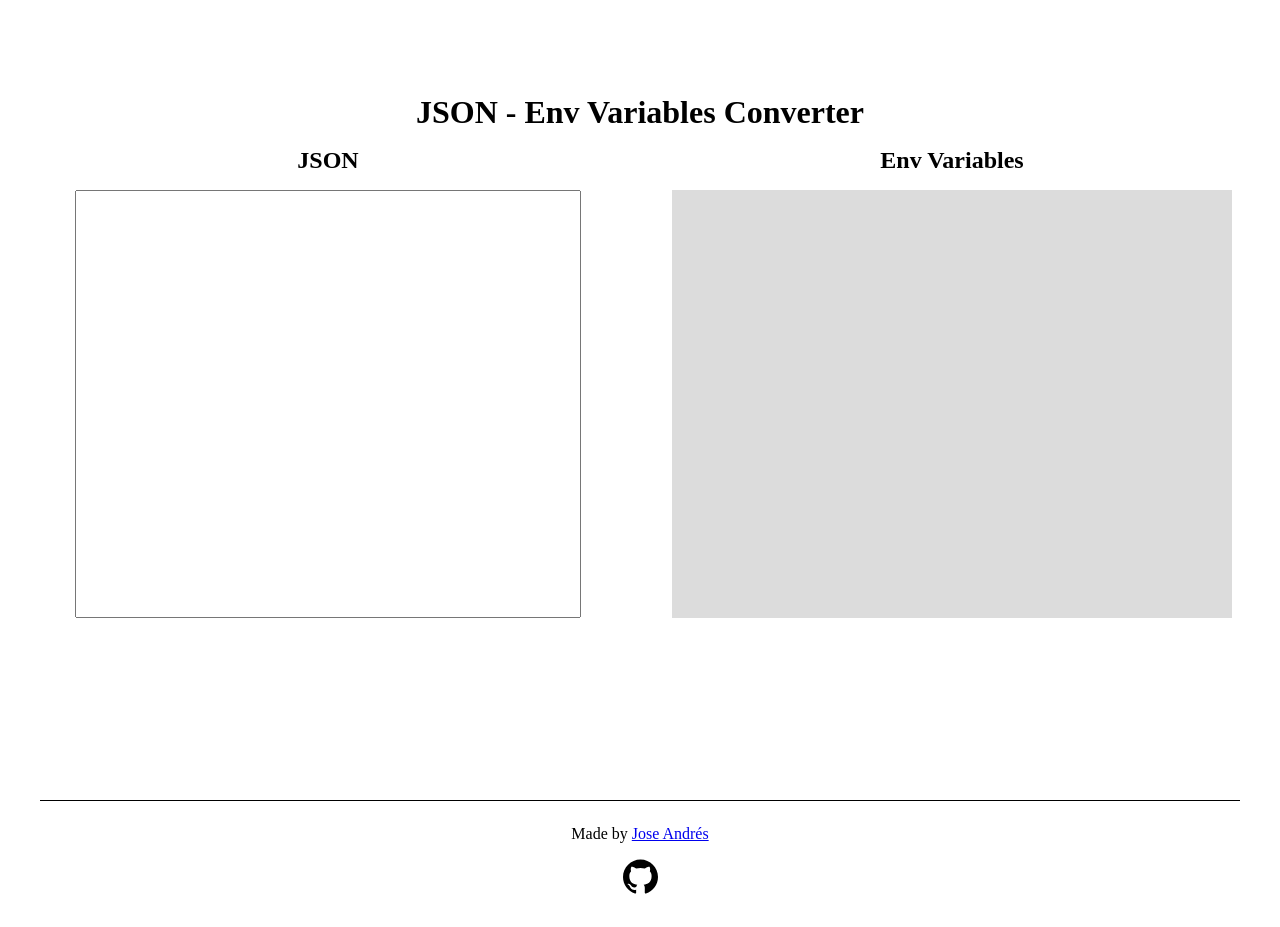
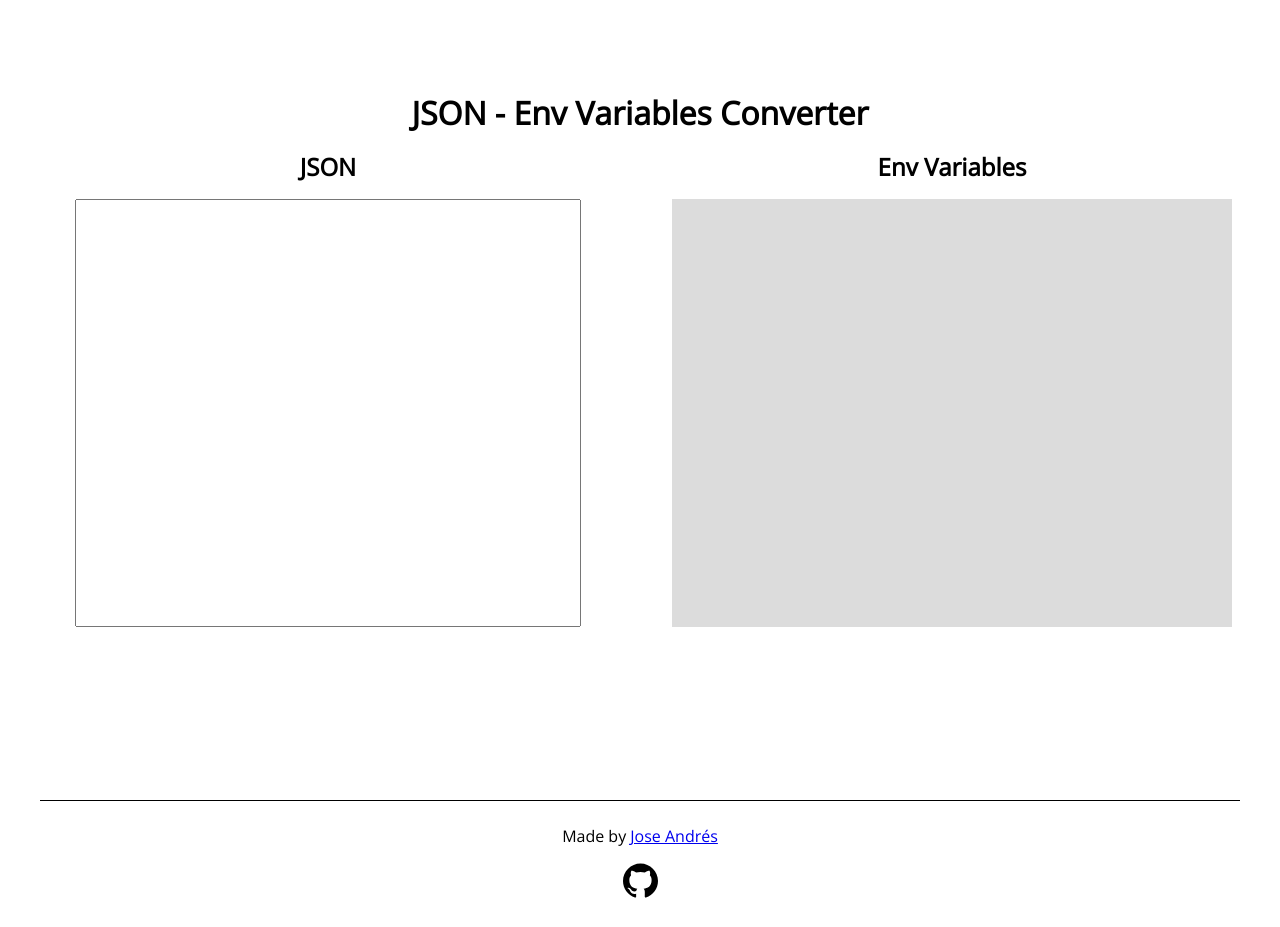
Before and after one commit to merojosa/json-env-converter, a SvelteKit app: page / in a window 1280 px wide. Built offline with nearby package versions, Linux system fonts and the light colour scheme.

Commit message:
Add clipboard and layout

```diff
--- a/package.json
+++ b/package.json
@@ -18,5 +18,8 @@
     "typescript": "^5.0.3",
     "vite": "^4.2.1"
   },
-  "type": "module"
+  "type": "module",
+  "dependencies": {
+    "@fontsource/open-sans": "^4.5.14"
+  }
 }
--- /dev/null
+++ b/src/routes/+layout.svelte
@@ -0,0 +1,47 @@
+<script>
+  import "@fontsource/open-sans";
+</script>
+
+<slot />
+
+<svelte:head>
+  <title>JSON - Env Variables Converter</title>
+  <meta
+    name="description"
+    content="A JSON-Environments variables online converter"
+  />
+</svelte:head>
+
+<style>
+  :global(body) {
+    all: unset;
+    min-height: 100vh;
+    display: grid;
+    grid-template-columns: 1fr;
+    grid-template-rows: 100vh auto;
+    grid-template-areas: "main" "footer";
+    overflow-x: hidden;
+    font-family: "Open Sans", sans-serif;
+  }
+
+  :global(main) {
+    grid-area: main;
+    margin: 1rem;
+    display: flex;
+    flex-direction: column;
+    justify-content: center;
+    align-items: center;
+  }
+
+  :global(footer) {
+    grid-area: footer;
+    display: flex;
+    flex-direction: column;
+    justify-content: center;
+    align-items: center;
+    gap: 1rem;
+    padding: 1.5rem 1rem;
+    margin: 0 2.5rem;
+    border-top: 1px solid black;
+  }
+</style>
--- a/src/routes/+page.svelte
+++ b/src/routes/+page.svelte
@@ -1,9 +1,17 @@
 <script lang="ts">
   import Github from "./github.svelte";
   import { converter } from "./converter-store";
-  import { browser } from "$app/environment";
+  import Clipboard from "./components/clipboard.svelte";
 
   let textareaValue = "";
+
+  const copyTextarea = async () => {
+    try {
+      await navigator.clipboard.writeText($converter);
+    } catch (err) {
+      console.error(err);
+    }
+  };
 
   $: converter.fromJsonToEnv(textareaValue);
 </script>
@@ -18,40 +26,26 @@
     <h2>Env Variables</h2>
     <div class="result-container">
       <pre><code>{$converter}</code></pre>
+      <button class="clipboard-button" on:click={copyTextarea}>
+        <div>
+          <Clipboard />
+        </div>
+      </button>
     </div>
   </section>
 </main>
 <footer>
   <span>
-    Made by <a href="https://jose-andres.dev" target="_blank">Jose Andrés</a
-    ></span
-  >
+    Made by <a href="https://jose-andres.dev" target="_blank">Jose Andrés</a>
+  </span>
   <div class="icons-container">
     <a href="https://github.com/merojosa/json-env-converter" target="_blank"
-      ><Github /></a
-    >
+      ><Github />
+    </a>
   </div>
 </footer>
 
-<svelte:head>
-  <title>JSON - Env Variables Converter</title>
-  <meta
-    name="description"
-    content="A JSON-Environments variables online converter"
-  />
-</svelte:head>
-
 <style>
-  :global(body) {
-    all: unset;
-    min-height: 100vh;
-    display: grid;
-    grid-template-columns: 1fr;
-    grid-template-rows: 100vh auto;
-    grid-template-areas: "main" "footer";
-    overflow-x: hidden;
-  }
-
   h1,
   h2 {
     margin: 0;
@@ -60,27 +54,6 @@
 
   h2 {
     padding: 1rem;
-  }
-
-  main {
-    grid-area: main;
-    margin: 1rem;
-    display: flex;
-    flex-direction: column;
-    justify-content: center;
-    align-items: center;
-  }
-
-  footer {
-    grid-area: footer;
-    display: flex;
-    flex-direction: column;
-    justify-content: center;
-    align-items: center;
-    gap: 1rem;
-    padding: 1.5rem 1rem;
-    margin: 0 2.5rem;
-    border-top: 1px solid black;
   }
 
   .grid-section {
@@ -105,6 +78,7 @@
     margin: 2rem;
     margin-top: 0;
     background-color: rgb(220, 220, 220);
+    position: relative;
   }
 
   .result-container > pre {
@@ -115,4 +89,23 @@
     word-break: break-all;
     word-wrap: break-word;
   }
+
+  .clipboard-button {
+    display: none;
+    width: 35px;
+    height: 35px;
+    position: absolute;
+    top: 10px;
+    right: 10px;
+    cursor: pointer;
+  }
+
+  .clipboard-button > div {
+    display: flex;
+  }
+
+  .result-container:hover > .clipboard-button {
+    display: block;
+    opacity: 1;
+  }
 </style>
--- /dev/null
+++ b/src/routes/components/clipboard.svelte
@@ -0,0 +1,5 @@
+<svg xmlns="http://www.w3.org/2000/svg" viewBox="0 0 24 24" fill="#000000"
+  ><path d="M0 0h24v24H0z" fill="none" /><path
+    d="M19 3h-4.18C14.4 1.84 13.3 1 12 1c-1.3 0-2.4.84-2.82 2H5c-1.1 0-2 .9-2 2v14c0 1.1.9 2 2 2h14c1.1 0 2-.9 2-2V5c0-1.1-.9-2-2-2zm-7 0c.55 0 1 .45 1 1s-.45 1-1 1-1-.45-1-1 .45-1 1-1zm2 14H7v-2h7v2zm3-4H7v-2h10v2zm0-4H7V7h10v2z"
+  /></svg
+>
--- a/src/routes/converter-store.ts
+++ b/src/routes/converter-store.ts
@@ -67,11 +67,13 @@ function convertToEnv(value: string): string {
 
   const entries = Object.entries(json);
 
-  return entries.reduce(
-    (codeValue, [envName, value]) =>
-      codeValue.concat(`${envName}=${getEnvValue(value)}\n`),
-    ""
-  );
+  return entries
+    .reduce(
+      (codeValue, [envName, value]) =>
+        codeValue.concat(`${envName}=${getEnvValue(value)}\n`),
+      ""
+    )
+    .trim();
 }
 
 function createConverter() {
```
Also changed, not shown: 1 other file (tests, documents, lock files or other folders).
